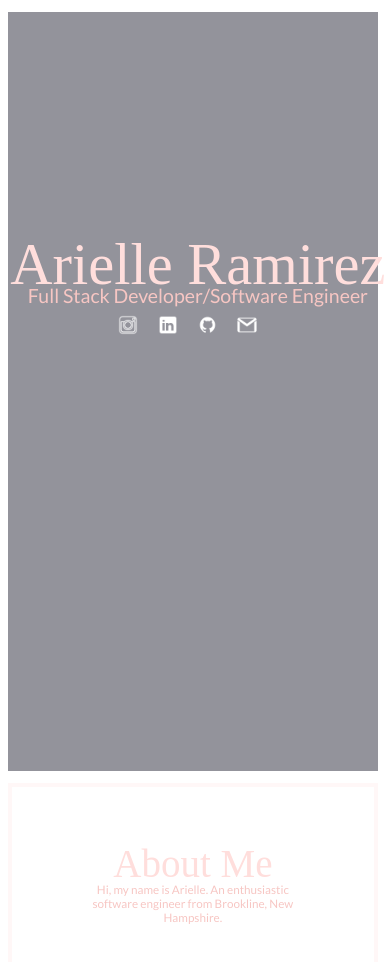
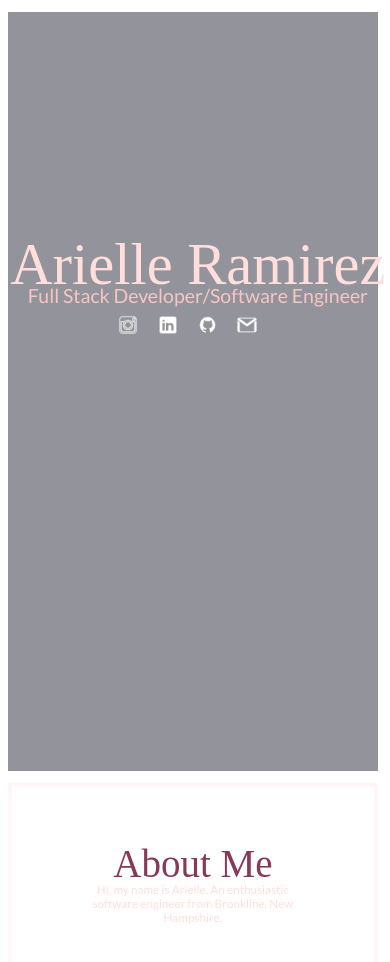
Before and after one commit to arielleramirez/portfolio, a React (Create React App) app: page / in a window 390 px wide. Shown: the top 962 px of the page. Built offline with nearby package versions, Linux system fonts and the light colour scheme; a web font is replaced by a local one.

Commit message:
adjusted color

```diff
--- a/src/index.css
+++ b/src/index.css
@@ -48,7 +48,7 @@
   font-family: "Londrina Outline", cursive;
   font-size: 10vw;
   line-height: 6vw;
-  color: #ffdedc;
+  color: #f7c6c3;
   width: 60vw;
   margin-right: 100%;
   padding-bottom: 20%;
@@ -71,7 +71,7 @@
 }
 
 .box2 h3 {
-  color: #f7c6c3;
+  color: #ffdedc;
   font-size: 3vw;
   width: 60vw;
   margin-top: -20%;
@@ -264,6 +264,10 @@ div h5 img {
     margin-left: -70px;
   }
 
+  .box2 h1 {
+    color: #863a58;
+  }
+
   .icons img {
     width: 50%;
   }
```
